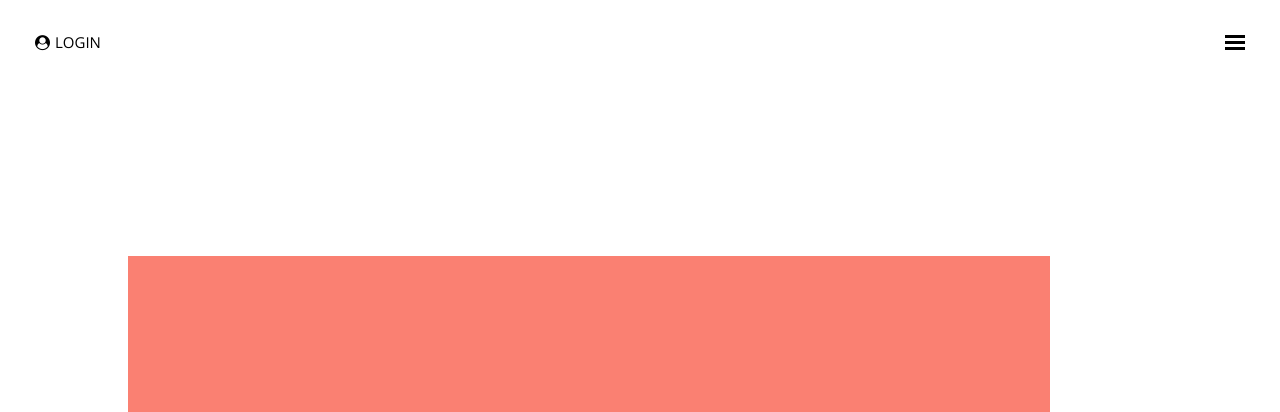
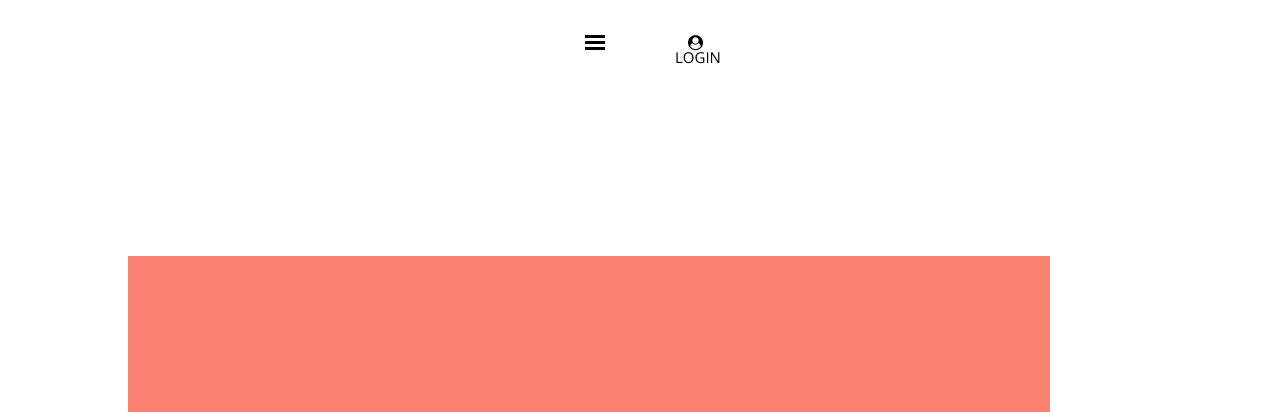
Before and after one commit to DevDanny/web-dev-2016, a PHP site: page / in a window 1280 px wide. Shown: the top 412 px of the page. Run offline with PHP 8.4, Linux system fonts and the light colour scheme; data that the repository does not hold is empty; some libraries are stand-ins or nearby versions.

Commit message:
Header element

```diff
--- a/kea-web-dev-exam/index.php
+++ b/kea-web-dev-exam/index.php
@@ -9,6 +9,8 @@
 </head>
 	<!-- test 2 -->
 <body>
+
+	<header>
 		<button id="login"><i class="fa fa-user-circle" aria-hidden="true"></i>LOGIN</button>
 		<div id="menu">
 			<div id="burger-wrapper">
@@ -26,6 +28,8 @@
 				<li href="#">item 5</li>
 			</ul>
 		</nav>
+	</header>
+
 
 	<section id="menu-item-1">
 		<div class="section-bg">
--- a/kea-web-dev-exam/style.css
+++ b/kea-web-dev-exam/style.css
@@ -19,6 +19,11 @@ body{
 	justify-content: center;
 	align-items: center;
 	/*overflow:hidden;*/
+}
+
+header {
+	position: fixed;
+	top: 0px;
 }
 
 nav{
```
Lines whose indentation alone changed are shown as unchanged.
